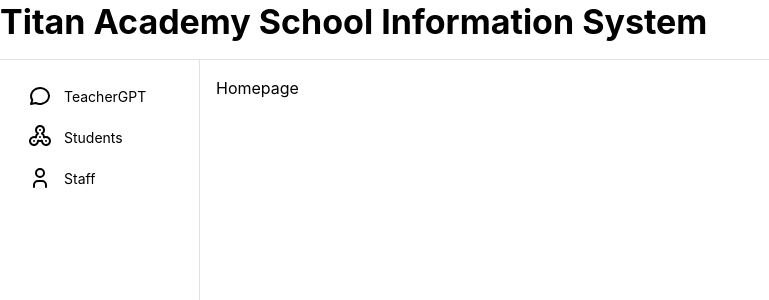
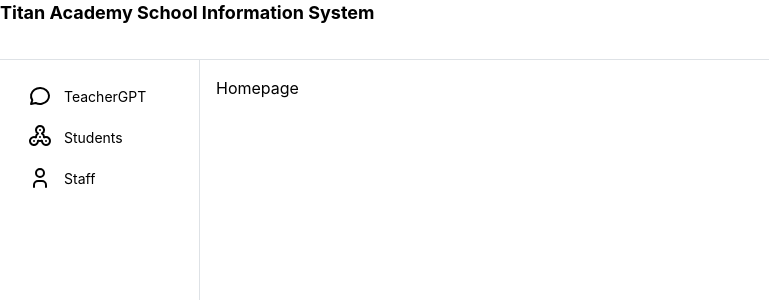
Before and after one commit to sxflynn/TeacherGPT, a React (Vite) app in the folder titanweb/: page / in a window 1280 px wide. Shown: the top 300 px of the page, without its empty margins (0-769 px from the left). Built offline with nearby package versions, Linux system fonts and the light colour scheme.

Commit message:
lifted burger button state for better customization

```diff
--- a/titanweb/src/App.tsx
+++ b/titanweb/src/App.tsx
@@ -39,8 +39,8 @@ export default function App() {
         padding="md"
       >
         <AppShell.Header>
-          <Burger opened={opened} onClick={toggle} hiddenFrom="sm" size="sm" />
-          <AppShellHeader setActive={setActive}/>
+
+          <AppShellHeader toggle={toggle} opened={opened} setActive={setActive}/>
         </AppShell.Header>
 
         <AppShell.Navbar p="md">
--- a/titanweb/src/components/AppShellHeader.tsx
+++ b/titanweb/src/components/AppShellHeader.tsx
@@ -1,16 +1,21 @@
-import { Title } from "@mantine/core";
+import { Burger, Title } from "@mantine/core";
 import { Dispatch, SetStateAction } from "react";
 import { NavLink } from "react-router-dom";
 
 type HeaderProps = {
+  opened: boolean
+  toggle:() => void
   setActive: Dispatch<SetStateAction<string>>;
 };
 
 
-export function AppShellHeader({setActive}:HeaderProps) {
+export function AppShellHeader({opened, toggle, setActive}:HeaderProps) {
   return (
-    <NavLink style={{ textDecoration: "none", color: "inherit" }} to="/" onClick={() => setActive("")}>
-      <Title>Titan Academy School Information System</Title>
-    </NavLink>
+   <>
+      <Burger opened={opened} onClick={toggle} hiddenFrom="sm" size="sm" />
+      <NavLink style={{ textDecoration: "none", color: "inherit" }} to="/" onClick={() => setActive("")}>
+        <Title order={4}>Titan Academy School Information System</Title>
+      </NavLink>
+   </>
   );
 }
```
